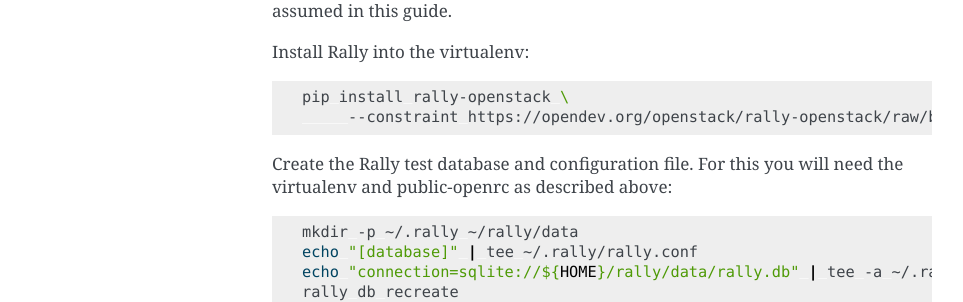
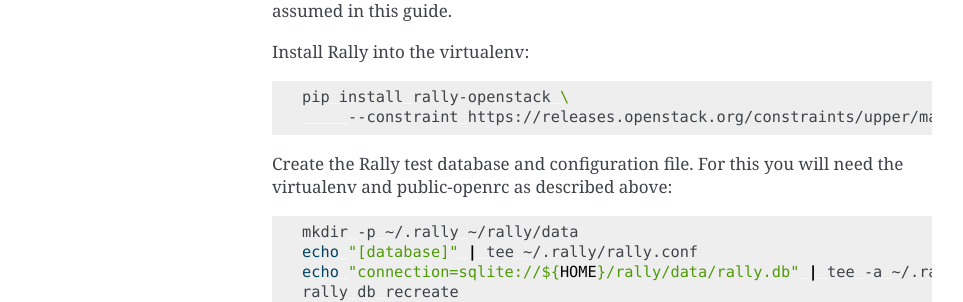
Before and after one commit to stackhpc/openstack-admin-guide, a Sphinx documentation site: the page built from source/rally_and_tempest.rst, in a window 1280 px wide. Shown: the part 586-888 px from the top of the page, without its empty margins (148-1111 px from the left). Built offline with Sphinx 7.4.7, drawn with Linux system fonts in a browser that asks for light colours; part of the change alters nothing that is shown.

Commit message:
Update upper constraints URL

```diff
--- a/source/rally_and_tempest.rst
+++ b/source/rally_and_tempest.rst
@@ -37,7 +37,7 @@ Install Rally into the virtualenv:
 .. code-block:: shell
 
    pip install rally-openstack \
-        --constraint https://opendev.org/openstack/rally-openstack/raw/branch/master/upper-constraints.txt
+        --constraint https://releases.openstack.org/constraints/upper/master
 
 Create the Rally test database and configuration file.  For this you will
 need the virtualenv and public-openrc as described above:
```
